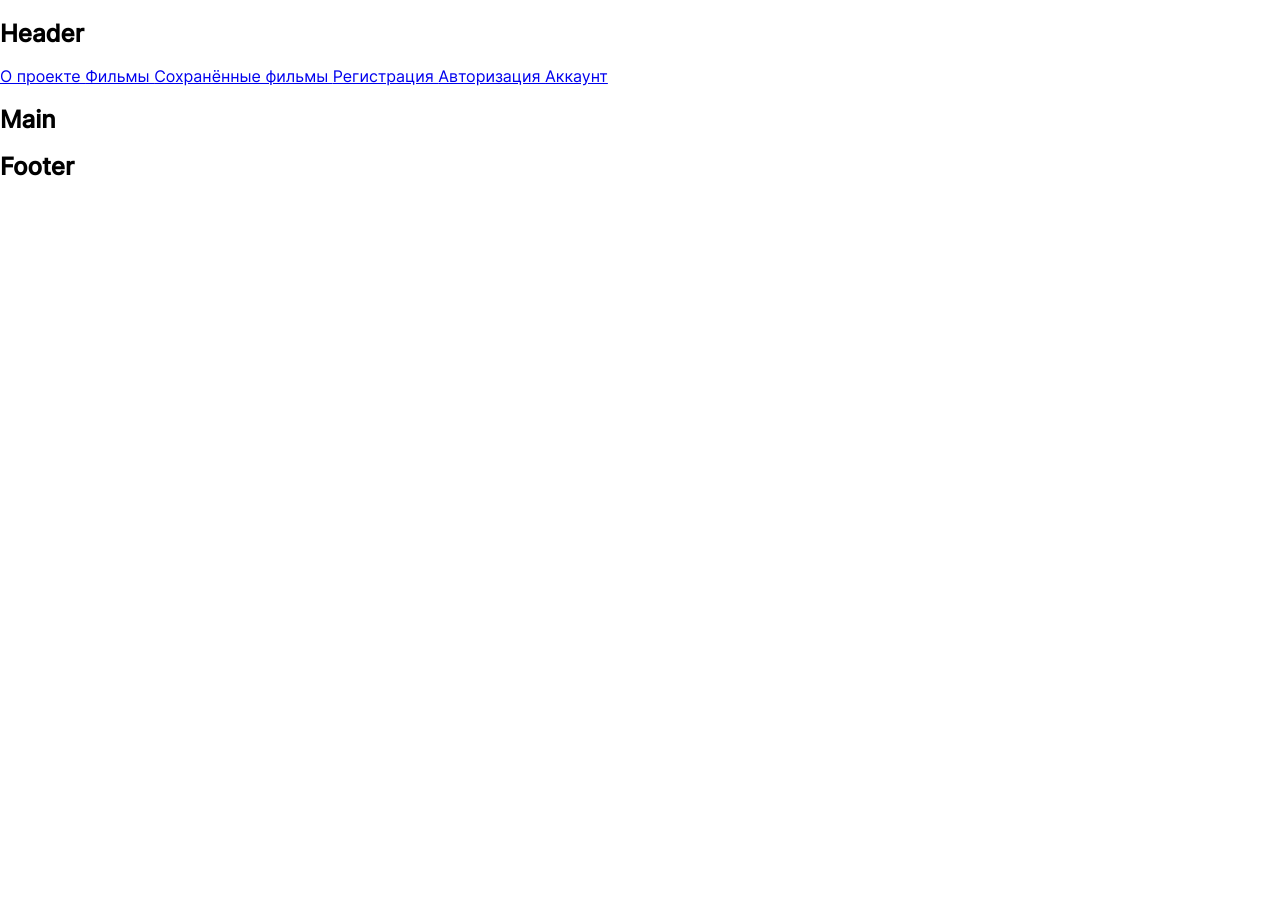
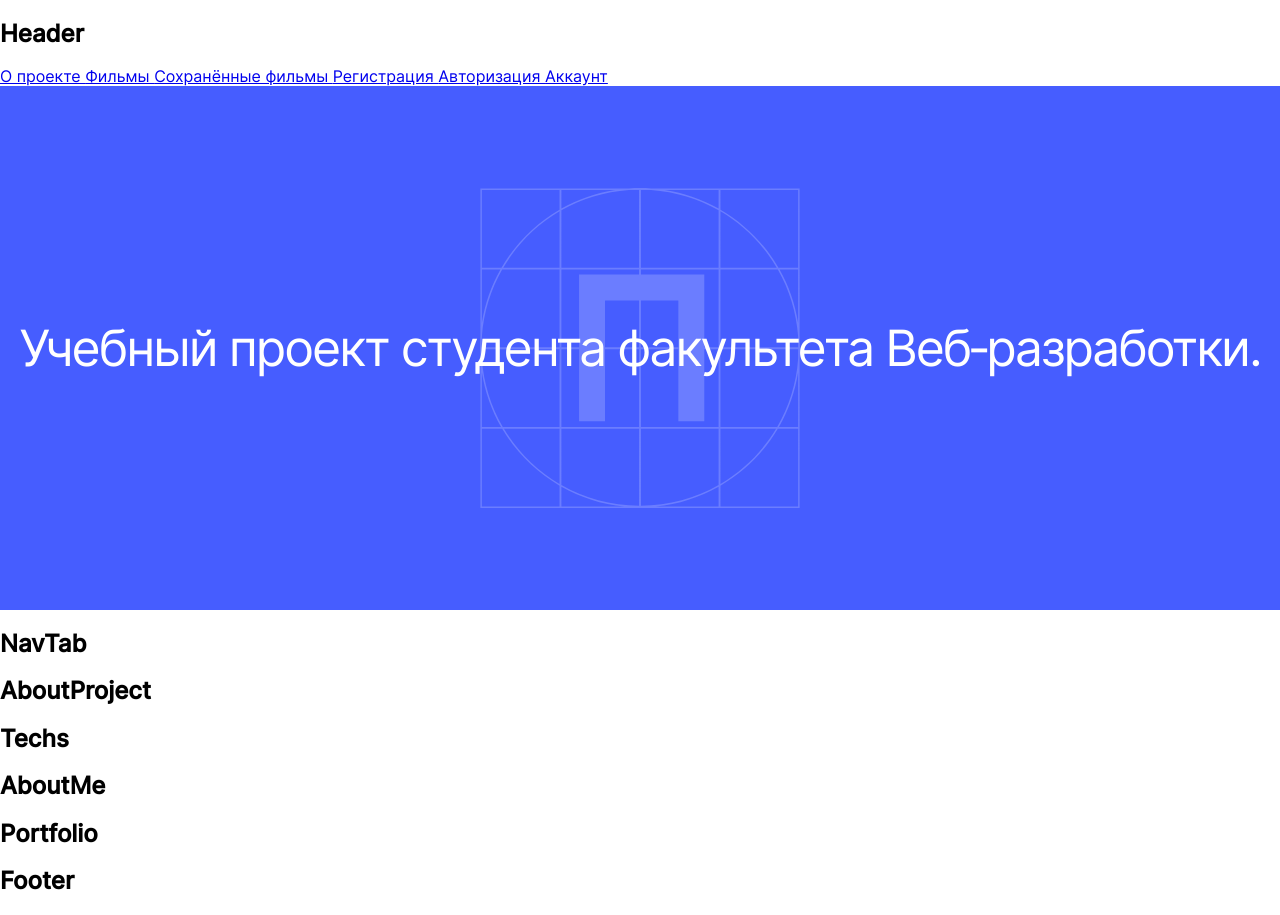
Before and after one commit to stvor/movies-explorer-frontend, a React (Create React App) app: page / in a window 1280 px wide. Before the commit the page ends 800 px from the top, so only its background shows below. Built offline with nearby package versions, Linux system fonts and the light colour scheme.

Commit message:
feat: сверстал компонент Promo

```diff
--- a/src/components/Main/Main.js
+++ b/src/components/Main/Main.js
@@ -1,9 +1,22 @@
 import React from 'react';
 import './Main.css';
+import Promo from '../Promo/Promo';
+import NavTab from '../NavTab/NavTab';
+import AboutProject from '../AboutProject/AboutProject';
+import Techs from '../Techs/Techs';
+import AboutMe from '../AboutMe/AboutMe';
+import Portfolio from '../Portfolio/Portfolio';
 
 function Main() {
   return (
-    <h2>Main</h2>
+    <main className="main">
+      <Promo />
+      <NavTab />
+      <AboutProject />
+      <Techs />
+      <AboutMe />
+      <Portfolio />
+    </main>
   );
 }
 
--- a/src/components/Promo/Promo.css
+++ b/src/components/Promo/Promo.css
@@ -0,0 +1,27 @@
+.promo {
+  background-color: #465DFF;
+  height: 524px;
+  box-sizing: border-box;
+  display: flex;
+  justify-content: center;
+  align-items: center;
+  position: relative;
+}
+
+.promo__title {
+  margin: 0;
+  font-style: normal;
+  font-weight: normal;
+  font-size: 50px;
+  line-height: 58px;
+  letter-spacing: -0.04em;
+  color: #FFFFFF;
+  text-align: center;
+}
+
+.promo__image {
+  position: absolute;
+  top: 50%;
+  left: 50%;
+  transform: translate(-50%, -50%);
+}
--- a/src/components/Promo/Promo.js
+++ b/src/components/Promo/Promo.js
@@ -1,9 +1,13 @@
 import React from 'react';
 import './Promo.css';
+import Image from '../../images/cover.svg';
 
 function Promo() {
   return (
-    <h2>Promo</h2>
+    <section className="promo">
+      <h1 className="promo__title">Учебный проект студента факультета Веб&#8209;разработки.</h1>
+      <img className="promo__image" src={Image} alt="Буква П в геометрической сетке" />
+    </section>
   );
 }
 
```
Also changed, not shown: src/images/cover.svg (added).
